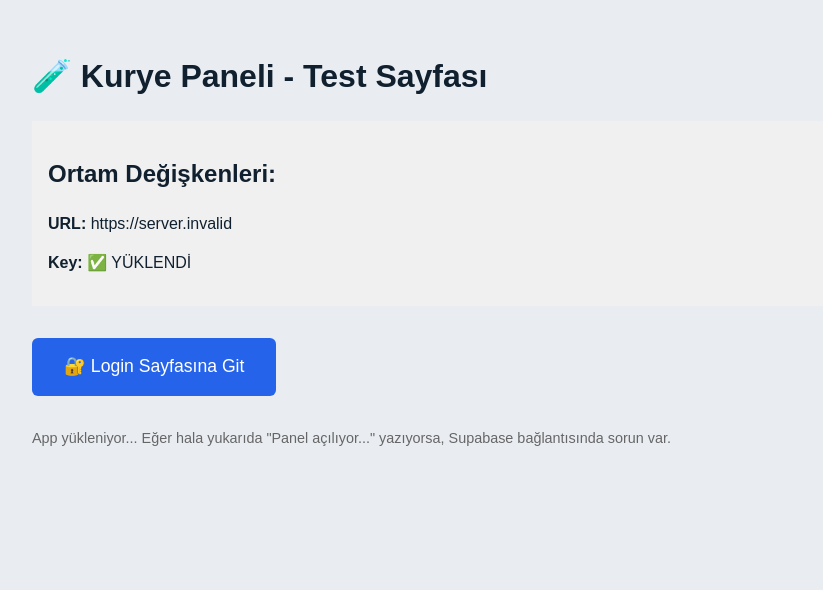
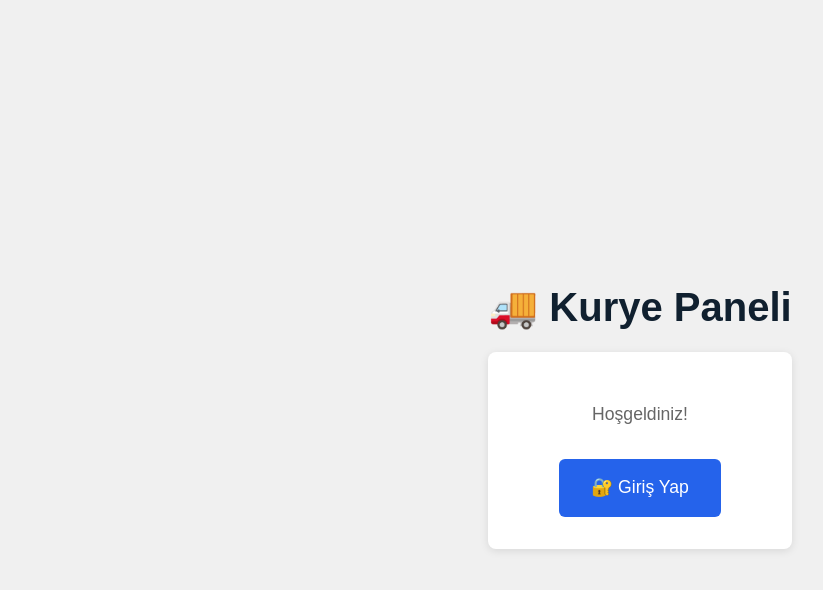
Before and after one commit to BerkeTozkoparam/kurye_takip_demo-, a Next.js app: page / in a window 1280 px wide. Shown: the top 590 px of the page, without its empty margins (0-823 px from the left). Built offline with nearby package versions, Linux system fonts and the light colour scheme; no server answers.

Commit message:
simplify home page - no supabase calls

```diff
--- a/app/page.js
+++ b/app/page.js
@@ -1,17 +1,29 @@
 "use client";
 
-export default function Test() {
+export default function Home() {
   return (
-    <div style={{ padding: "2rem", fontFamily: "sans-serif" }}>
-      <h1>🧪 Kurye Paneli - Test Sayfası</h1>
+    <div style={{
+      display: "flex",
+      justifyContent: "center",
+      alignItems: "center",
+      height: "100vh",
+      flexDirection: "column",
+      fontFamily: "sans-serif",
+      backgroundColor: "#f0f0f0"
+    }}>
+      <div style={{ textAlign: "center" }}>
+        <h1 style={{ fontSize: "2.5rem", marginBottom: "1rem" }}>🚚 Kurye Paneli</h1>
 
-      <div style={{ background: "#f0f0f0", padding: "1rem", margin: "1rem 0" }}>
-        <h2>Ortam Değişkenleri:</h2>
-        <p><strong>URL:</strong> {process.env.NEXT_PUBLIC_SUPABASE_URL || "❌ YÜKLENMEDİ"}</p>
-        <p><strong>Key:</strong> {process.env.NEXT_PUBLIC_SUPABASE_ANON_KEY ? "✅ YÜKLENDİ" : "❌ YÜKLENMEDİ"}</p>
-      </div>
+        <div style={{
+          background: "white",
+          padding: "2rem",
+          borderRadius: "8px",
+          boxShadow: "0 2px 8px rgba(0,0,0,0.1)"
+        }}>
+          <p style={{ fontSize: "1.1rem", marginBottom: "2rem", color: "#666" }}>
+            Hoşgeldiniz!
+          </p>
 
-      <div style={{ margin: "2rem 0" }}>
           <a href="/giris" style={{
             display: "inline-block",
             padding: "1rem 2rem",
@@ -19,16 +31,13 @@ export default function Test() {
             color: "white",
             textDecoration: "none",
             borderRadius: "6px",
-          fontSize: "1.1rem"
+            fontSize: "1.1rem",
+            fontWeight: "500"
           }}>
-          🔐 Login Sayfasına Git
+            🔐 Giriş Yap
           </a>
         </div>
-
-      <p style={{ color: "#666", fontSize: "0.9rem" }}>
-        App yükleniyor... Eğer hala yukarıda "Panel açılıyor..." yazıyorsa,
-        Supabase bağlantısında sorun var.
-      </p>
+      </div>
     </div>
   );
 }
```
Lines whose indentation alone changed are shown as unchanged.
